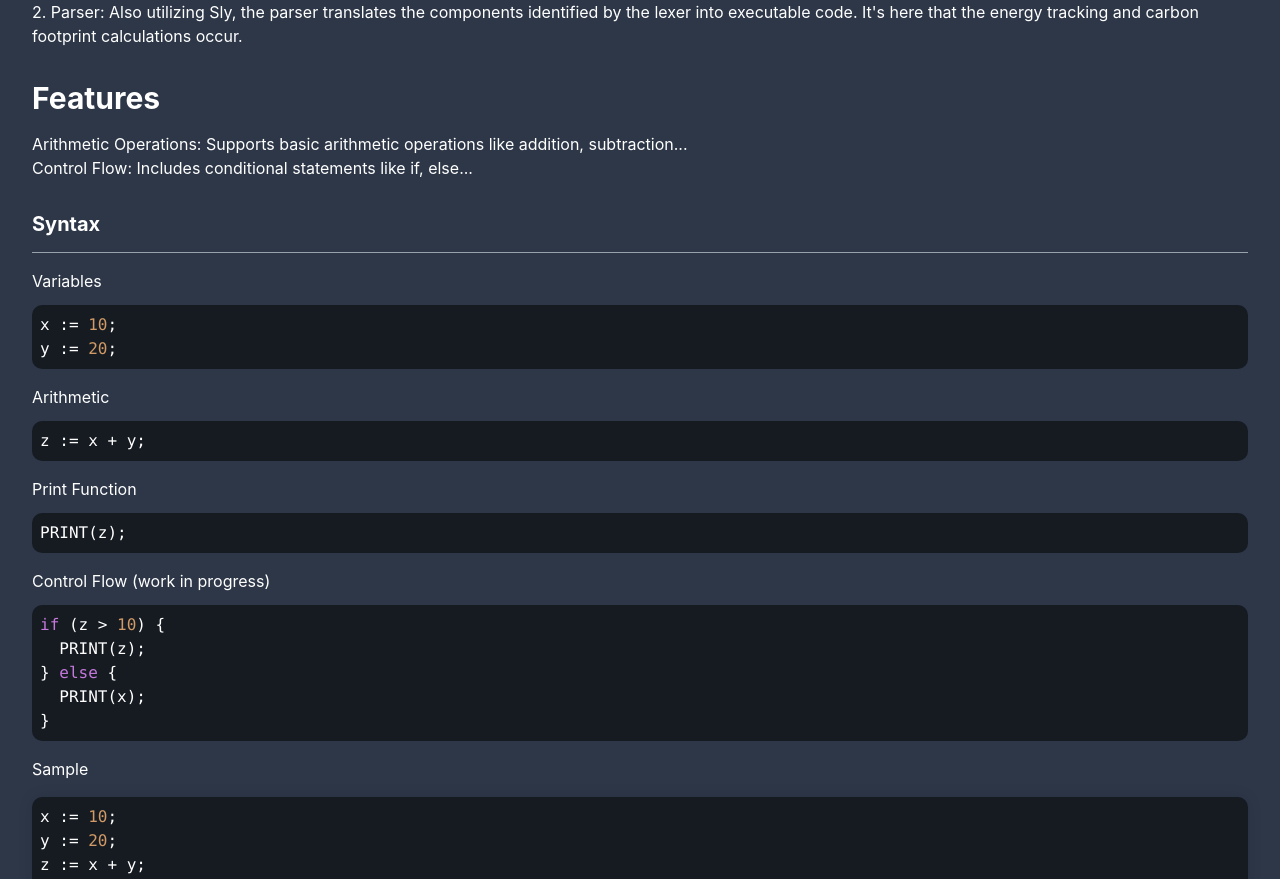
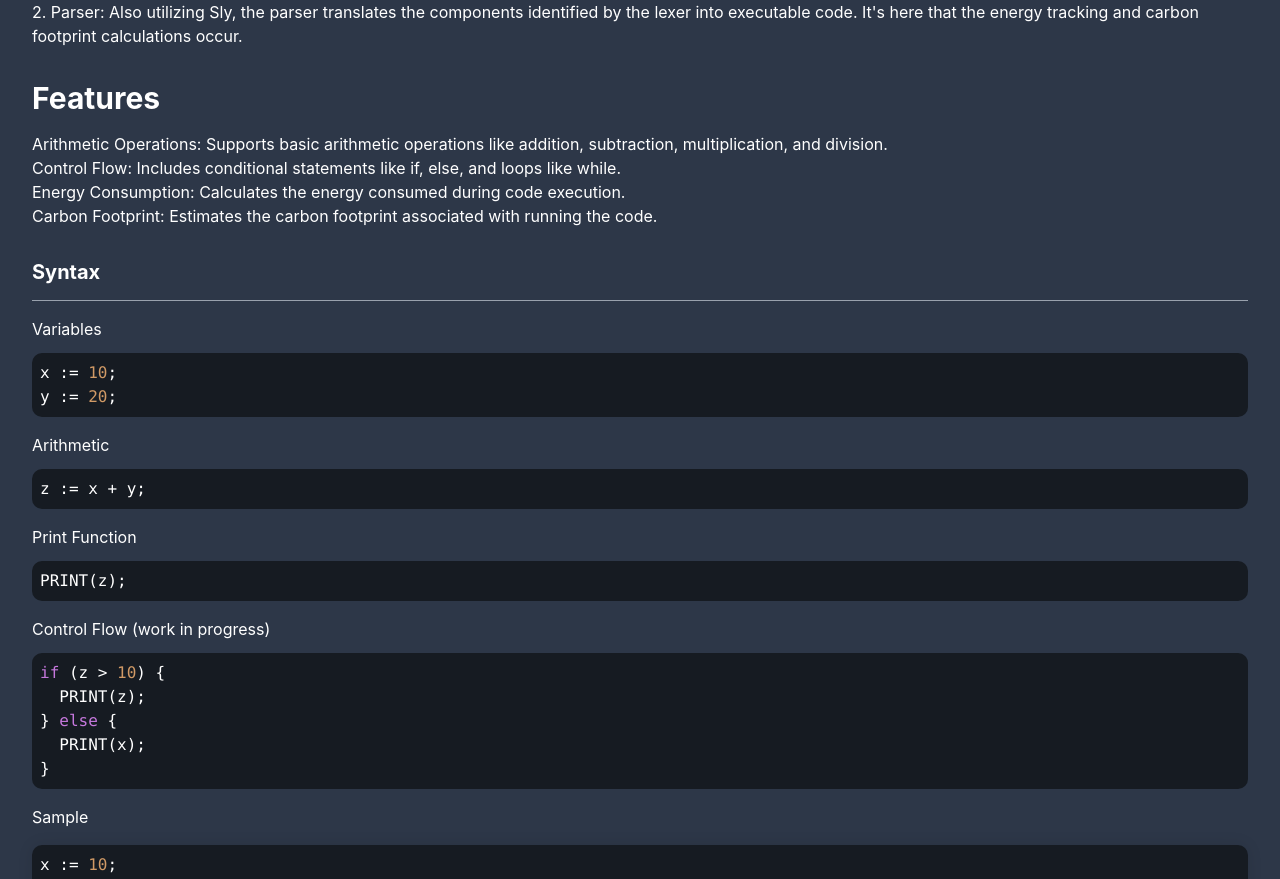
Before and after one commit to KaushalBarhate/Ecoscript-IDE, a Next.js app: page /docs in a window 1280 px wide. Shown: the part 867-1746 px from the top of the page. Built offline with nearby package versions, Linux system fonts and the light colour scheme.

Commit message:
tsignore

```diff
--- a/package.json
+++ b/package.json
@@ -16,6 +16,7 @@
     "@types/node": "20.4.9",
     "@types/react": "18.2.20",
     "@types/react-dom": "18.2.7",
+    "@types/react-syntax-highlighter": "^15.5.7",
     "ace-builds": "^1.24.0",
     "autoprefixer": "10.4.14",
     "axios": "^1.4.0",
--- a/src/app/components/Documentation.tsx
+++ b/src/app/components/Documentation.tsx
@@ -1,4 +1,5 @@
-"use client";
+/* eslint-disable react/no-unescaped-entities */
+'use client'
 import React from "react";
 import {
   Box,
@@ -25,7 +26,7 @@ atomOneDark["hljs"] = {
   color: "white",
 };
 const Documentation: React.FC = () => {
-  const codeSnippet = `x := 10;\ny := 20;\nz := x + y;\nPRINT(z);`;
+  const codeSnippet = "x := 10;\ny := 20;\nz := x + y;\nPRINT(z);";
   const codeOutput = "30\nEnergy Consumed: 4\nCarbon Footprint: 0.3950000000000001";
 
   return (
@@ -123,13 +124,17 @@ const Documentation: React.FC = () => {
       </Heading>
       <List mt={4}>
         <ListItem>
-          Arithmetic Operations: Supports basic arithmetic operations like
-          addition, subtraction...
+        Arithmetic Operations: Supports basic arithmetic operations like addition, subtraction, multiplication, and division.
         </ListItem>
         <ListItem>
-          Control Flow: Includes conditional statements like if, else...
+        Control Flow: Includes conditional statements like if, else, and loops like while.
         </ListItem>
-        {/* Add other features here */}
+        <ListItem>
+        Energy Consumption: Calculates the energy consumed during code execution.
+        </ListItem>
+        <ListItem>
+        Carbon Footprint: Estimates the carbon footprint associated with running the code.
+        </ListItem>
       </List>
 
       <Heading as="h3" size="md" mt={8}>
@@ -139,14 +144,14 @@ const Documentation: React.FC = () => {
       <Text mt={4}>Variables</Text>
       <Box borderRadius="10px" overflow="hidden" mt="3">
         <SyntaxHighlighter language="python" style={atomOneDark}>
-          {`x := 10;\ny := 20;`}
+          {"x := 10;\ny := 20;"}
         </SyntaxHighlighter>
       </Box>
 
       <Text mt={4}>Arithmetic</Text>
       <Box borderRadius="10px" overflow="hidden" mt="3">
         <SyntaxHighlighter language="python" style={atomOneDark}>
-          {`z := x + y;`}
+          {"z := x + y;"}
         </SyntaxHighlighter>
       </Box>
 
@@ -160,7 +165,7 @@ const Documentation: React.FC = () => {
       <Text mt={4}>Control Flow (work in progress)</Text>
       <Box borderRadius="10px" overflow="hidden" mt="3">
         <SyntaxHighlighter language="python" style={atomOneDark}>
-          {`if (z > 10) {\n  PRINT(z);\n} else {\n  PRINT(x);\n}`}
+          {"if (z > 10) {\n  PRINT(z);\n} else {\n  PRINT(x);\n}"}
         </SyntaxHighlighter>
       </Box>
 
@@ -190,12 +195,12 @@ const Documentation: React.FC = () => {
       <Text mt={4}>
         <Box borderRadius="10px" overflow="hidden" mt="3">
           <SyntaxHighlighter language="python" style={atomOneDark}>
-            {`git clone https://github.com/KaushalBarhate/Ecoscript`}
+            {"git clone https://github.com/KaushalBarhate/Ecoscript"}
           </SyntaxHighlighter>
         </Box>
         <Box borderRadius="10px" overflow="hidden" mt="3">
           <SyntaxHighlighter language="python" style={atomOneDark}>
-            {`cd Ecoscript-main`}
+            {"cd Ecoscript-main"}
           </SyntaxHighlighter>
         </Box>
         <Box borderRadius="10px" overflow="hidden" mt="3">
--- a/src/app/components/EcoScriptIDE.tsx
+++ b/src/app/components/EcoScriptIDE.tsx
@@ -95,8 +95,8 @@ const EcoScriptIDE: React.FC = () => {
                   barColor="black"
                   style={{ fontWeight: "bold", fontSize: "1em" }}
                   msg="Welcome to the EcoScript Interactive Development Environment (IDE)."
-                  commandPassThrough={async (cmd, print) => {
-                    const command = cmd.join(" "); // Convert the command array to a string
+                  commandPassThrough={async (cmd: string, print: () => void) => {
+                    const command = Array.isArray(cmd) ? cmd.join(" ") : cmd; // Convert the command array to a string
 
                     try {
                       const response = await axios.post(
@@ -106,9 +106,12 @@ const EcoScriptIDE: React.FC = () => {
                         }
                       );
 
-                      const output = response.data;
-                      print(output); // Print the output in the terminal
+                      const output2 = response.data;
+                      // @ts-ignore
+                      print(output2);
+
                     } catch (error) {
+                       // @ts-ignore
                       print(`Error executing command: ${error}`);
                     }
                   }}
```
Also changed, not shown: 1 other file (tests, documents, lock files or other folders).
